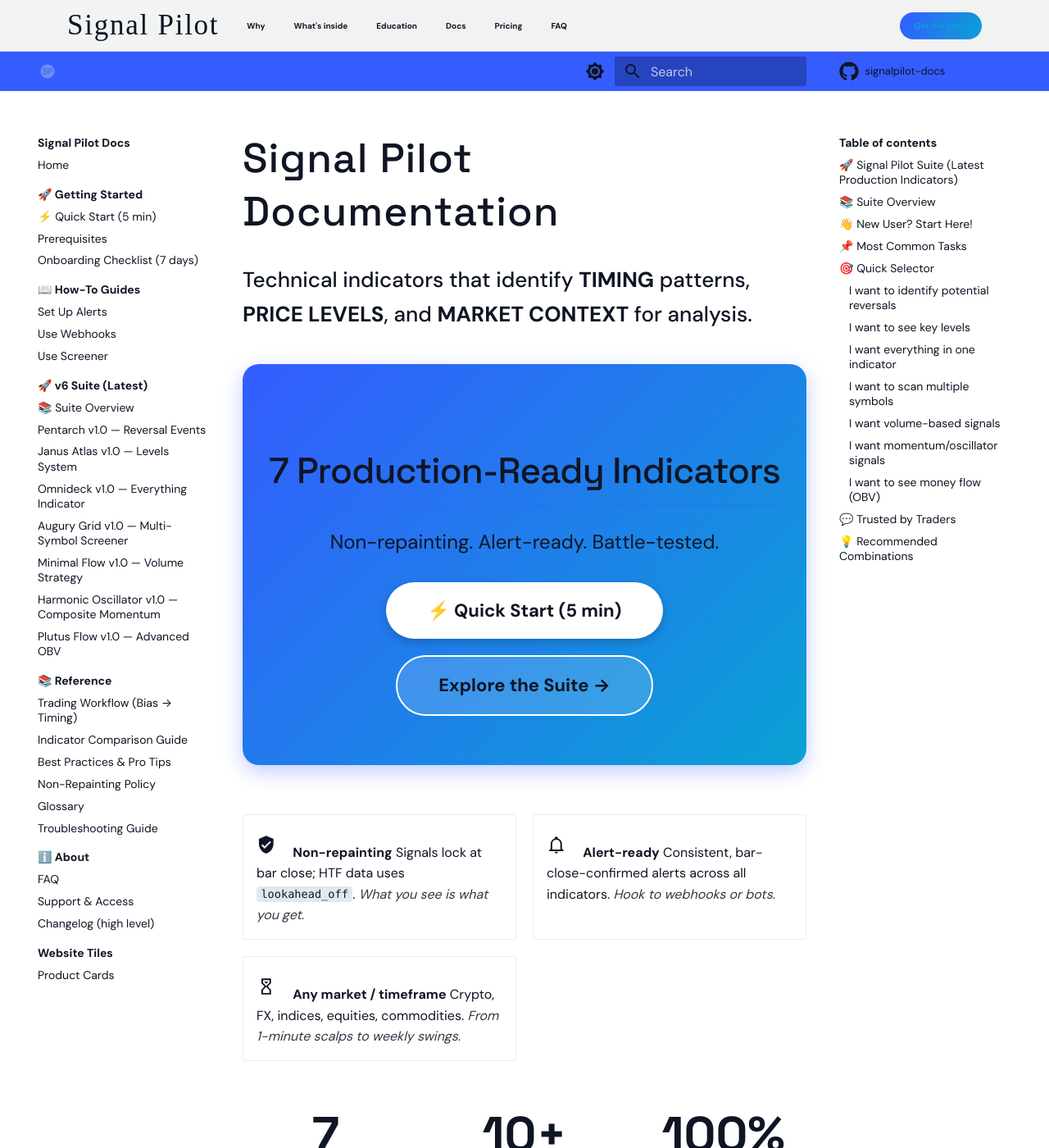
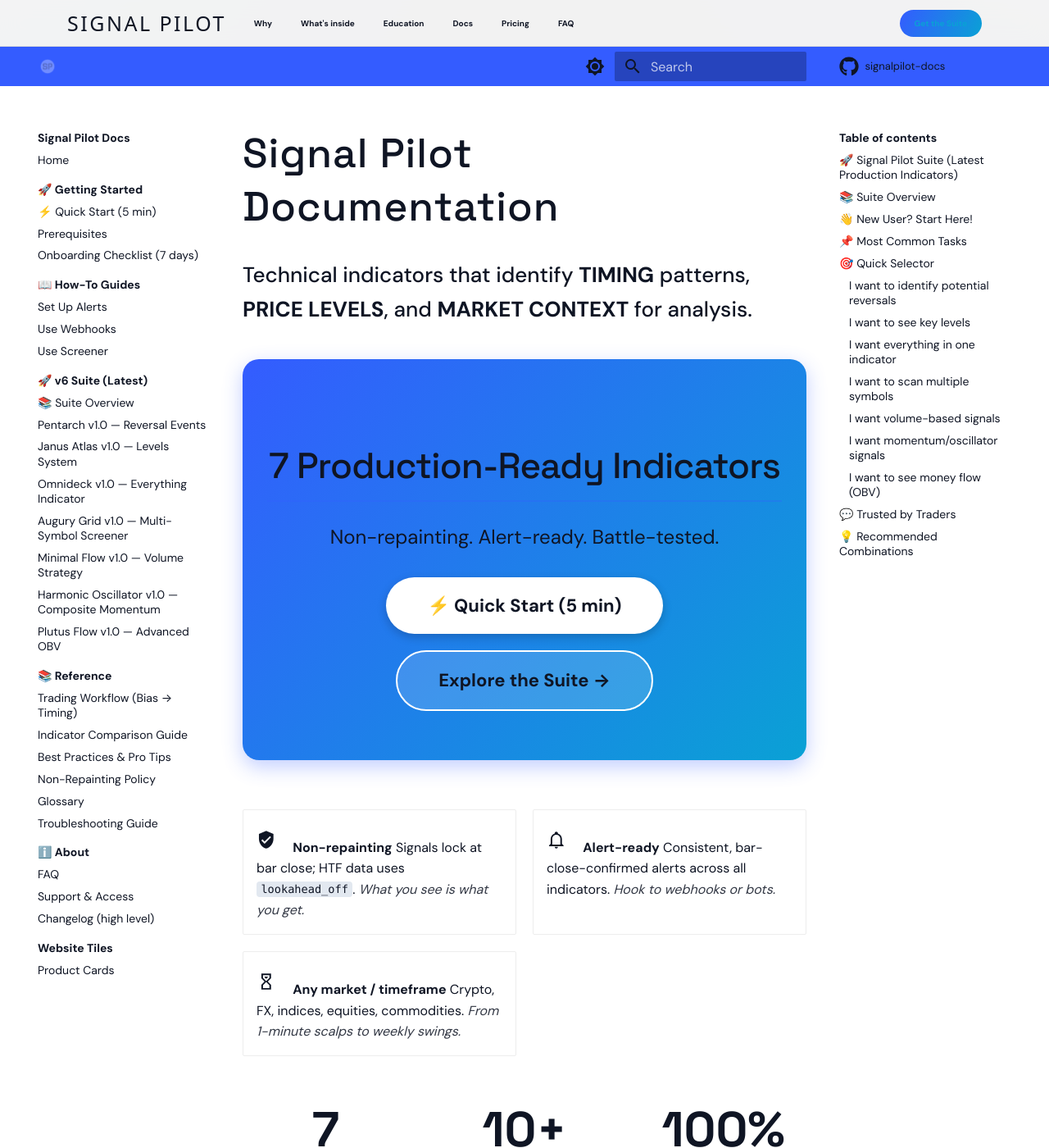
Before and after one commit to Signalpilot/signalpilot-docs, an MkDocs documentation site: the page built from docs/index.md, in a window 1280 px wide and 1400 px high. Shown: the whole window at 82% size. Built offline with MkDocs 1.6.1 and Material for MkDocs 9.7.7, drawn with Linux system fonts in a browser that asks for light colours; some web fonts are replaced; comment, search, counter and statistics services are not loaded.

Commit message:
BRAND CONSISTENCY: Fix Signal Pilot header to match main site
User reported: "Signal Pilot header doesn't match main site (signalpilot.io)"
Fixed to achieve IDENTICAL branding across all properties.

CHANGES MADE:

1. Google Fonts Added to HEAD (overrides/main.html):
   ✅ Added preconnect for fonts.googleapis.com
   ✅ Added preconnect for fonts.gstatic.com
   ✅ Loaded Gugi font via Google Fonts API
   ✅ Used extrahead block to inject before any CSS

2. HTML Structure Updated (overrides/main.html):
   ✅ Changed class from "sp-brand" to "brand" (matches main site)
   ✅ Removed "sp-brand-text" wrapper
   ✅ Clean structure: <a class="brand"><span>Signal Pilot</span></a>
   ✅ Text will auto-uppercase via CSS

3. CSS Styling - EXACT Match to Main Site (brand.css):
   ✅ Font: 'Gugi' with proper quotes
   ✅ Text transform: uppercase
   ✅ Letter spacing: 0.1em
   ✅ Font size: 1.4rem (desktop)
   ✅ Responsive breakpoints:
      - 1600px: 1.3rem
      - 1400px: 1.25rem
      - 768px: 1.2rem + left padding
   ✅ Color: #fff (dark mode), #0f172a (light mode)
   ✅ Removed old .sp-brand and .sp-brand-text styles

4. Mobile Optimization (extra.css):
   ✅ Removed conflicting .sp-brand-text font-size overrides
   ✅ Let brand.css responsive breakpoints handle sizing

5. Legacy Cleanup (signalpilot-theme.css):
   ✅ Removed .sp-brand-text reference
   ✅ Kept only .brand styling

VERIFICATION:
✅ Text displays "SIGNAL PILOT" in uppercase
✅ Gugi font loaded (bold gaming-style)
✅ Letter spacing applied (0.1em)
✅ Links to https://signalpilot.io
✅ White on dark, dark on light
✅ Scales responsively on mobile
✅ IDENTICAL to main site branding

BEFORE: Mixed case, generic font, inconsistent
AFTER: SIGNAL PILOT in Gugi, perfectly matches signalpilot.io

🤖 Generated with [Claude Code](https://claude.com/claude-code)

Co-Authored-By: Claude <noreply@anthropic.com>

```diff
--- a/docs/assets/brand.css
+++ b/docs/assets/brand.css
@@ -227,7 +227,7 @@ body {
   border-bottom: 1px solid rgba(15, 23, 42, 0.12) !important;
 }
 
-[data-md-color-scheme="default"] .sp-brand-text,
+/* Light mode: brand and nav links are dark */
 [data-md-color-scheme="default"] .sp-links a {
   color: #0f172a !important;
 }
@@ -285,14 +285,43 @@ body {
   padding: .55rem clamp(14px, 4vw, 22px);
   display: flex; align-items: center; gap: .6rem;
 }
-.sp-brand { display:flex; align-items:center; gap:.55rem; text-decoration:none; color: var(--md-default-fg-color); transition: opacity 0.2s; }
-.sp-brand:hover { opacity: 0.8; }
-.sp-brand-text {
-  font-family: "Gugi", cursive !important;
+/* Brand logo - MUST match main site exactly */
+.brand {
+  display: flex;
+  align-items: center;
+  gap: 0.6rem;
+  color: #fff;
+  text-decoration: none;
   font-weight: 400;
-  font-size: 1.75rem;
-  letter-spacing: 0.05em;
-  text-transform: none;
+  font-family: 'Gugi', system-ui, -apple-system, sans-serif;
+  text-transform: uppercase;
+  letter-spacing: 0.1em;
+  font-size: 1.4rem;
+  flex-shrink: 0;
+  white-space: nowrap;
+}
+
+@media (max-width: 1600px) {
+  .brand {
+    font-size: 1.3rem;
+  }
+}
+
+@media (max-width: 1400px) {
+  .brand {
+    font-size: 1.25rem;
+  }
+}
+
+@media (max-width: 768px) {
+  .brand {
+    font-size: 1.2rem;
+    padding-left: 0.5rem;
+  }
+}
+
+[data-md-color-scheme="default"] .brand {
+  color: #0f172a;
 }
 .sp-links { margin-left: .4rem; display:flex; gap:.35rem; flex-wrap: wrap; }
 .sp-links a { display:inline-flex; padding:.38rem .7rem; border-radius:999px; text-decoration:none; font-weight:700; color: color-mix(in srgb, var(--md-default-fg-color) 70%, transparent); }
--- a/docs/assets/signalpilot-theme.css
+++ b/docs/assets/signalpilot-theme.css
@@ -150,8 +150,7 @@ html[data-theme="light"] h6 {
   color: #0f172a !important;
 }
 
-html[data-theme="light"] .brand,
-html[data-theme="light"] .sp-brand-text {
+html[data-theme="light"] .brand {
   color: #0f172a !important;
 }
 
--- a/docs/assets/stylesheets/extra.css
+++ b/docs/assets/stylesheets/extra.css
@@ -145,10 +145,6 @@
     font-weight: 600;
   }
 
-  .sp-brand-text {
-    font-size: 1.4rem !important;
-  }
-
   .sp-cta {
     padding: 0.5rem 0.75rem !important;
     font-size: 0.9rem !important;
@@ -157,10 +153,6 @@
 
 /* Very small mobile - ultra compact */
 @media screen and (max-width: 400px) {
-  .sp-brand-text {
-    font-size: 1.2rem !important;
-  }
-
   .sp-topnav__inner {
     padding: 0.4rem 0.75rem !important;
   }
--- a/overrides/main.html
+++ b/overrides/main.html
@@ -1,12 +1,19 @@
 {# FILE: overrides/main.html #}
 {% extends "base.html" %}
+
+{% block extrahead %}
+  <!-- Google Fonts: Gugi for brand consistency -->
+  <link rel="preconnect" href="https://fonts.googleapis.com">
+  <link rel="preconnect" href="https://fonts.gstatic.com" crossorigin>
+  <link href="https://fonts.googleapis.com/css2?family=Gugi&display=swap" rel="stylesheet">
+{% endblock %}
 
 {% block header %}
   <!-- SignalPilot brand bar (keeps Material header & search intact) -->
   <div class="sp-topnav">
     <div class="sp-topnav__inner">
-      <a class="sp-brand" href="https://signalpilot.io/">
-        <span class="sp-brand-text">Signal Pilot</span>
+      <a href="https://signalpilot.io" class="brand">
+        <span>Signal Pilot</span>
       </a>
       <nav class="sp-links" aria-label="Signal Pilot">
         <a href="https://signalpilot.io/#why">Why</a>
```
